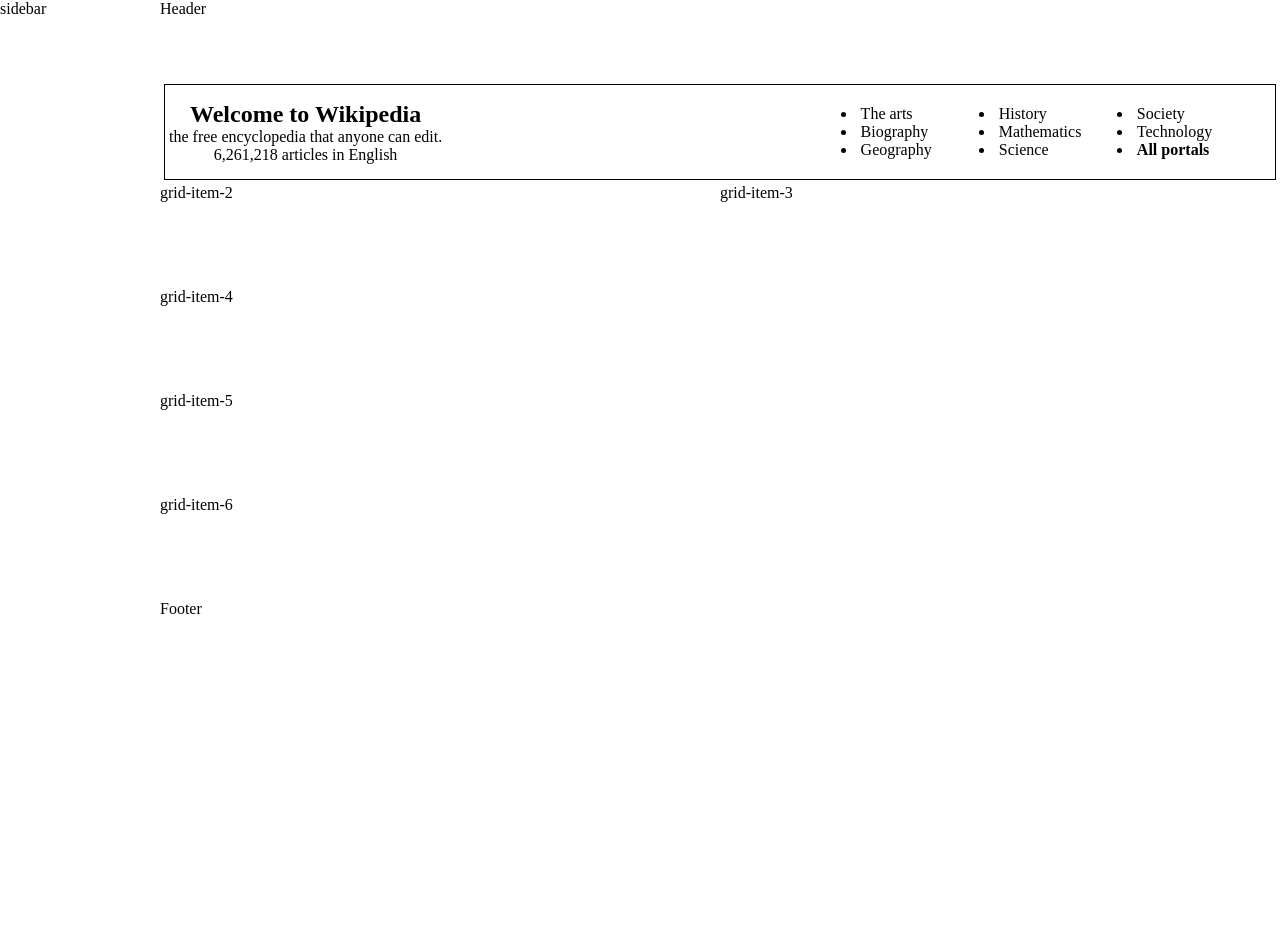
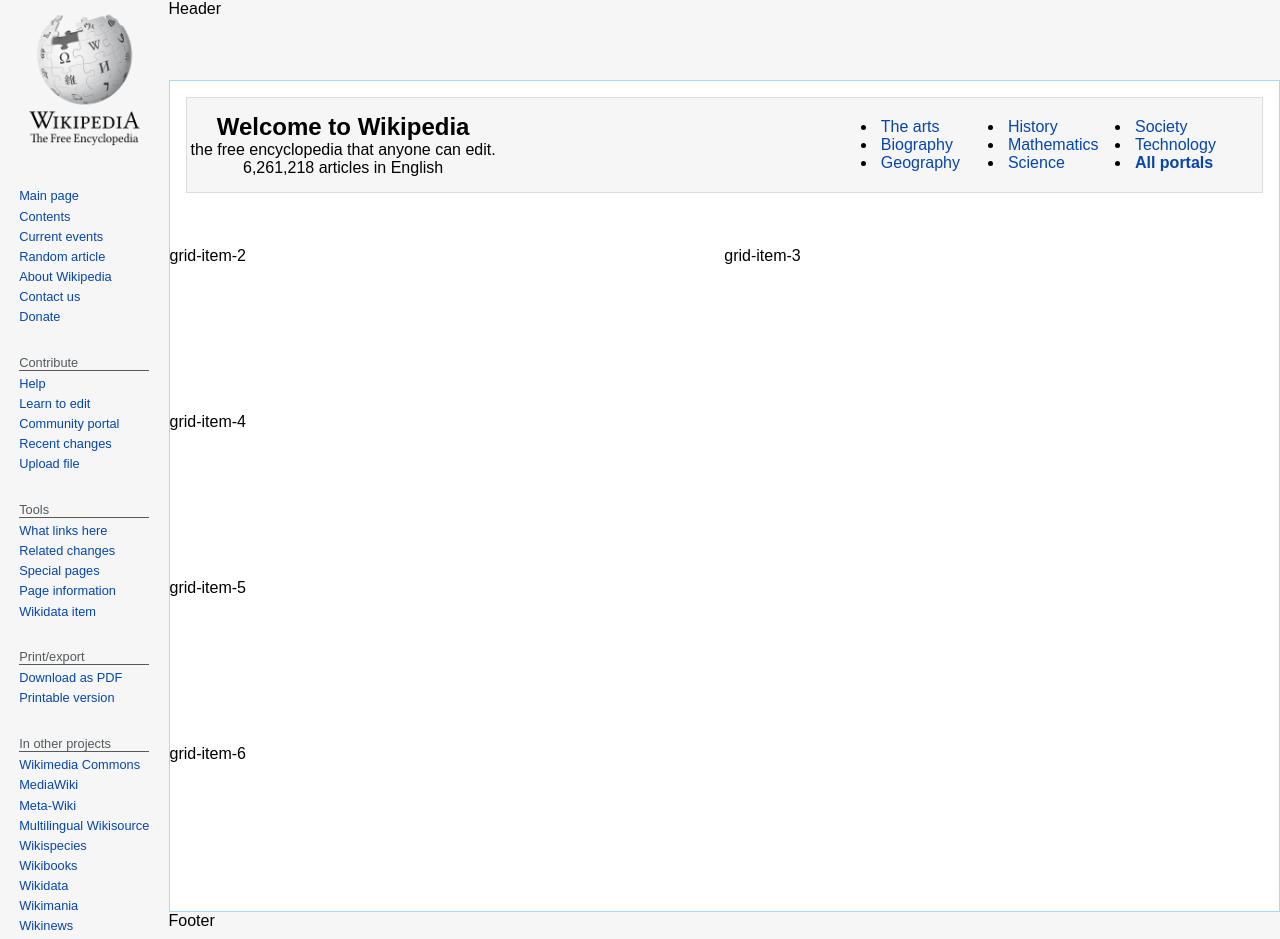
Before and after one commit to mtleonardjr/wikipedia-clone, a React (Create React App) app: page / in a window 1280 px wide. Shown: the top 939 px of the page. Before the commit the page ends 800 px from the top, so only its background shows below. Built offline with nearby package versions, Linux system fonts and the light colour scheme.

Commit message:
added and styled sidebar component

```diff
--- a/src/App.css
+++ b/src/App.css
@@ -2,6 +2,7 @@
   box-sizing: border-box;
   margin: 0;
   padding: 0;
+  font-family: sans-serif;
 }
 
 .app-container {
@@ -11,6 +12,8 @@
   flex-grow: 1;
   display: flex;
   flex-direction: column;
+  background-color: #f6f6f6;
+  min-height: 100vh;
 }
 
 .header {
@@ -21,11 +24,8 @@
   display: flex;
   flex-direction: column;
   flex-grow: 1;
-}
-
-.sidebar {
-  flex-basis: 10%;
-  min-width: 10em;
+  border: 1px solid #a7d7f9;
+  background-color: #ffffff;
 }
 
 .grid {
@@ -60,12 +60,18 @@
   min-height: 10em;
 }
 
+a {
+  text-decoration: none;
+  color: #0645ad;
+}
+
+a:hover {
+  border-bottom: 1px solid #0645ad;
+}
+
 /* Media Query */
 
 @media only screen and (max-width: 700px) {
-  .sidebar {
-    display: none;
-  }
   .grid {
     grid-template-columns: 1fr;
     grid-template-rows: repeat(6, 1fr);
--- a/src/App.js
+++ b/src/App.js
@@ -1,10 +1,11 @@
 import './App.css';
 import Banner from'./components/Banner'
+import Sidebar from './components/Sidebar'
 
 function App() {
   return (
     <div className='app-container'>
-      <div className='sidebar'>sidebar</div>
+      <Sidebar />
       <div className="main-container">
         <div className='header'>Header</div>
         <div className='body-container'>
@@ -16,8 +17,8 @@
             <div className='grid-item-5'>grid-item-5</div>
             <div className='grid-item-6'>grid-item-6</div>
           </div>
-          <div className='footer'>Footer</div>
         </div>
+        <div className='footer'>Footer</div>
       </div>
     </div>
   );
--- /dev/null
+++ b/src/components/Sidebar.js
@@ -0,0 +1,61 @@
+import React from 'react'
+import logo from '../wiki-logo.png'
+import './styles/sidebar.css'
+
+const Sidebar = () => {
+    return (
+        <div className='sidebar'>
+            <img className='logo' src={logo} width="125" height="150" alt="logo"/>
+            <ul className='sidebar-list-top'>
+                <li><a href="#home">Main page</a></li>
+                <li><a href="#home">Contents</a></li>
+                <li><a href="#home">Current events</a></li>
+                <li><a href="#home">Random article</a></li>
+                <li><a href="#home">About Wikipedia</a></li>
+                <li><a href="#home">Contact us</a></li>
+                <li><a href="#home">Donate</a></li>
+            </ul>
+            <ul className='sidebar-list'>
+                <li className='list-heading'>Contribute</li>
+                <li><a href="#home">Help</a></li>
+                <li><a href="#home">Learn to edit</a></li>
+                <li><a href="#home">Community portal</a></li>
+                <li><a href="#home">Recent changes</a></li>
+                <li><a href="#home">Upload file</a></li>
+            </ul>
+            <ul className='sidebar-list'>
+                <li className='list-heading'>Tools</li>
+                <li><a href="#home">What links here</a></li>
+                <li><a href="#home">Related changes</a></li>
+                <li><a href="#home">Special pages</a></li>
+                <li><a href="#home">Page information</a></li>
+                <li><a href="#home">Wikidata item</a></li>
+            </ul>
+            <ul className='sidebar-list'>
+                <li className='list-heading'>Print/export</li>
+                <li><a href="#home">Download as PDF</a></li>
+                <li><a href="#home">Printable version</a></li>
+            </ul>
+            <ul className='sidebar-list'>
+                <li className='list-heading'>In other projects</li>
+                <li><a href="#home">Wikimedia Commons</a></li>
+                <li><a href="#home">MediaWiki</a></li>
+                <li><a href="#home">Meta-Wiki</a></li>
+                <li><a href="#home">Multilingual Wikisource</a></li>
+                <li><a href="#home">Wikispecies</a></li>
+                <li><a href="#home">Wikibooks</a></li>
+                <li><a href="#home">Wikidata</a></li>
+                <li><a href="#home">Wikimania</a></li>
+                <li><a href="#home">Wikinews</a></li>
+                <li><a href="#home">Wikiquote</a></li>
+                <li><a href="#home">Wikibooks</a></li>
+                <li><a href="#home">Wikidata</a></li>
+                <li><a href="#home">Wikimania</a></li>
+                <li><a href="#home">Wikinews</a></li>
+                <li><a href="#home">Wikiquote</a></li>
+            </ul>
+        </div>
+    )
+}
+
+export default Sidebar
--- a/src/components/styles/banner.css
+++ b/src/components/styles/banner.css
@@ -1,8 +1,9 @@
 .banner-container {
   display: flex;
-  border: 1px solid black;
+  border: 1px solid #ddd;
   padding: 0.25em;
-  margin: 0.25em;
+  margin: 1em 1em 0.25em 1em;
+  background-color: #f6f6f6;
 }
 
 .banner-main {
@@ -26,14 +27,8 @@
   text-align: center;
 }
 
-a {
-  text-decoration: none;
-  color: black;
+.banner-list a {
   margin: 0.25em;
-}
-
-a:hover {
-  border-bottom: 1px solid black;
 }
 
 /* Media Query */
--- /dev/null
+++ b/src/components/styles/sidebar.css
@@ -0,0 +1,42 @@
+.sidebar {
+  display: flex;
+  flex-direction: column;
+  background-color: #f6f6f6;
+  font-size: 0.8em;
+}
+
+.logo {
+  margin-left: auto;
+  margin-right: auto;
+}
+
+.sidebar-list-top {
+  display: flex;
+  flex-direction: column;
+  padding: 3em 1.5em 1em;
+}
+
+.sidebar-list-top li {
+  list-style-type: none;
+  margin-bottom: 0.4em;
+}
+
+.sidebar-list {
+  padding: 1em 1.5em;
+}
+
+.sidebar-list li {
+  list-style-type: none;
+  margin-bottom: 0.4em;
+}
+
+.list-heading {
+  color: #54595d;
+  border-bottom: 1px solid #54595d;
+}
+
+@media only screen and (max-width: 700px) {
+  .sidebar {
+    display: none;
+  }
+}
```
Also changed, not shown: src/components/Banner.js (+9 -9 lines), src/wiki-logo.png (added).
